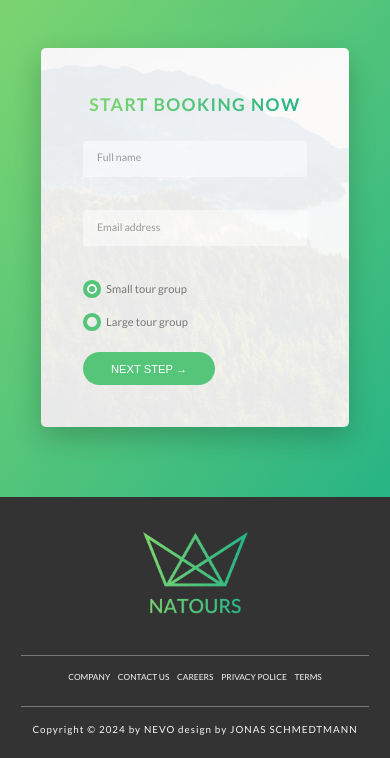
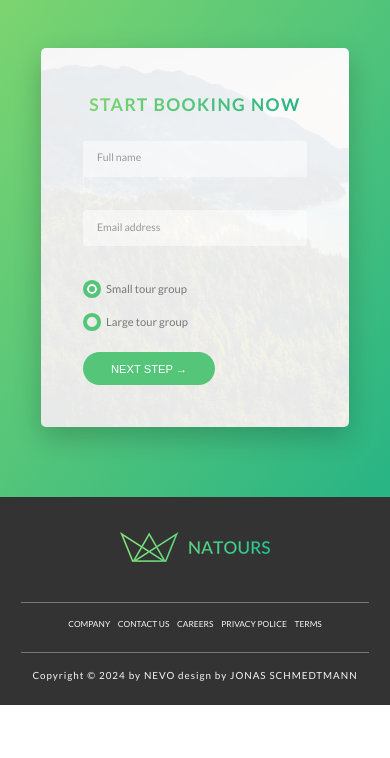
Before and after one commit to idknevo/natours, a website built with Parcel: page index.html in a window 390 px wide. Shown: the part 5172-5930 px from the top of the page. After the commit the page ends 5877 px from the top, so only its background shows below. Built offline with nearby package versions, Linux system fonts and the light colour scheme.

Commit message:
first responsive image

```diff
--- a/index.html
+++ b/index.html
@@ -390,11 +390,30 @@
 
     <footer class="footer">
       <div class="footer__logo-box">
-        <img
-          src="src/media/logo-green-2x.png"
+        <picture class="footer__logo">
+          <source
+            srcset="
+              src/media/logo-green-small-1x.png 1x,
+              src/media/logo-green-small-2x.png 2x
+            "
+            media="(max-width: 37.5em)"
+          />
+          <img
+            srcset="
+              src/media/logo-green-1x.png 1x,
+              src/media/logo-green-2x.png 2x
+            "
+            alt="Full logo"
+          />
+        </picture>
+        <!-- <img
+          srcset="
+            src/media/logo-green-1x.png 1x,
+            src/media/logo-green-2x.png 2x
+          "
           alt="Full logo"
           class="footer__logo"
-        />
+        /> -->
       </div>
       <div class="grid grid-2-cols">
         <div class="footer__navigation">
```
